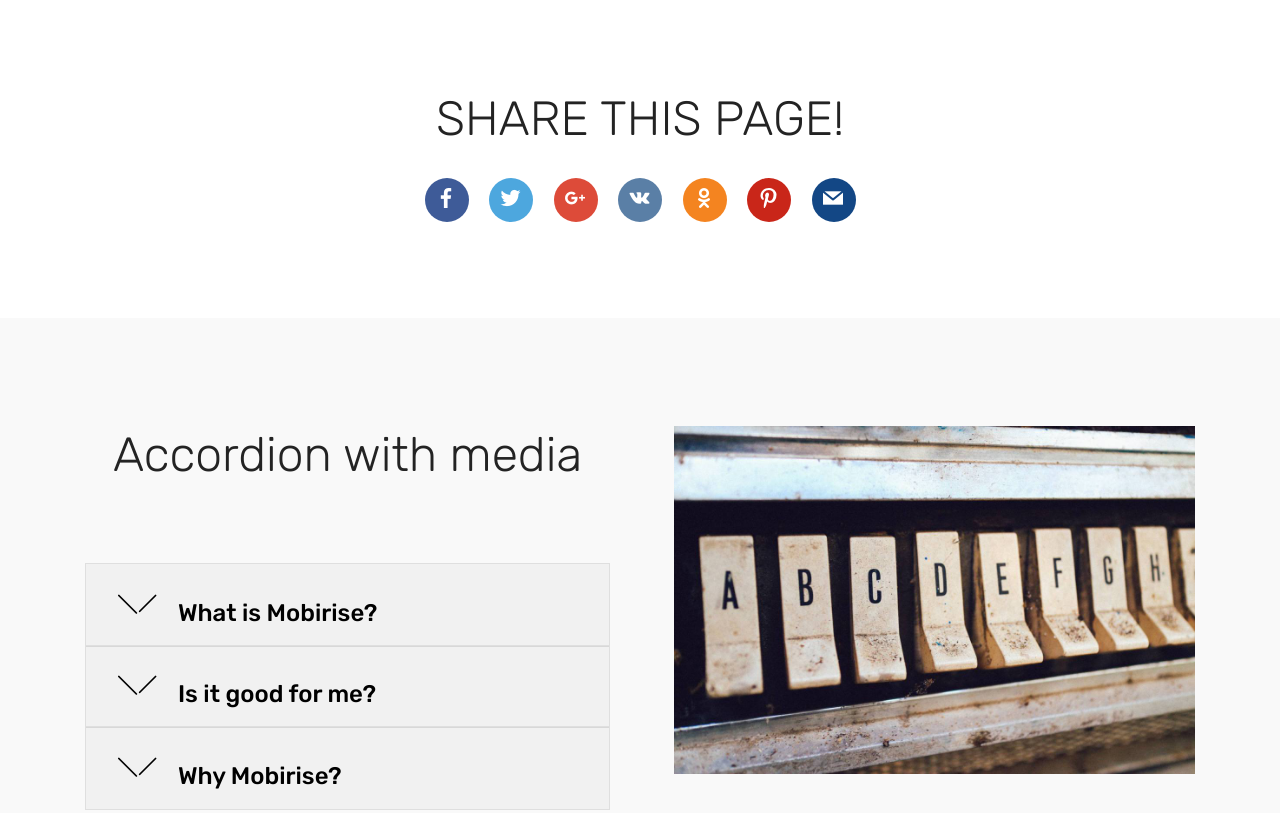
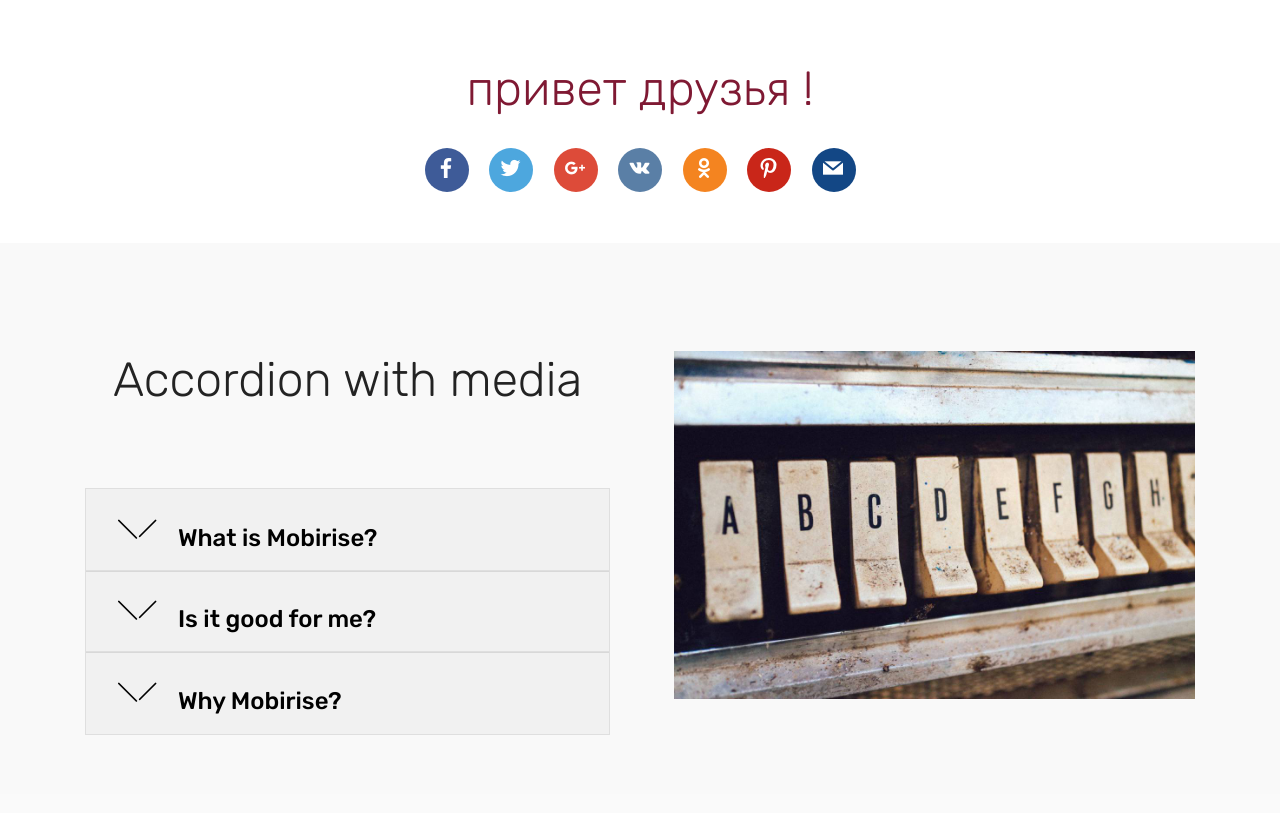
Before and after one commit to rwnbhtern/cfdfs, a plain HTML site: page index.html in a window 1280 px wide. Shown: the top 813 px of the page. Drawn offline with Linux system fonts and the light colour scheme; files whose address does not match are found by name.

Commit message:
create github pages

```diff
--- a/assets/mobirise/css/mbr-additional.css
+++ b/assets/mobirise/css/mbr-additional.css
@@ -1364,8 +1364,8 @@ body {
   min-height: 100vh;
 }
 .cid-qHAam4PM14 {
-  padding-top: 90px;
-  padding-bottom: 90px;
+  padding-top: 60px;
+  padding-bottom: 45px;
   background-color: #ffffff;
 }
 .cid-qHAam4PM14 .socicon-bg-facebook {
@@ -1407,6 +1407,9 @@ body {
   .cid-qHAam4PM14 .btn {
     font-size: 20px !important;
   }
+}
+.cid-qHAam4PM14 .mbr-section-title {
+  color: #7f1933;
 }
 .cid-qHAaOBf1TK {
   padding-top: 60px;
--- a/index.html
+++ b/index.html
@@ -32,8 +32,7 @@
     <div class="container">
         <div class="media-container-row">
             <div class="col-md-8 align-center">
-                <h2 class="pb-3 mbr-section-title mbr-fonts-style display-2">
-                    SHARE THIS PAGE!
+                <h2 class="pb-3 mbr-section-title mbr-fonts-style display-2">привет друзья !<br>
                 </h2>
                 <div>
                     <div class="mbr-social-likes">
@@ -65,7 +64,7 @@
     </div>
 </section>
 
-<section class="engine"><a href="https://mobirise.ws/a">best free website builder</a></section><section class="accordion2 cid-qHAaOBf1TK" id="accordion2-q">
+<section class="engine"><a href="https://mobirise.ws/o">free mobile website builder</a></section><section class="accordion2 cid-qHAaOBf1TK" id="accordion2-q">
 
 
 
```
Also changed, not shown: 1 other file.
